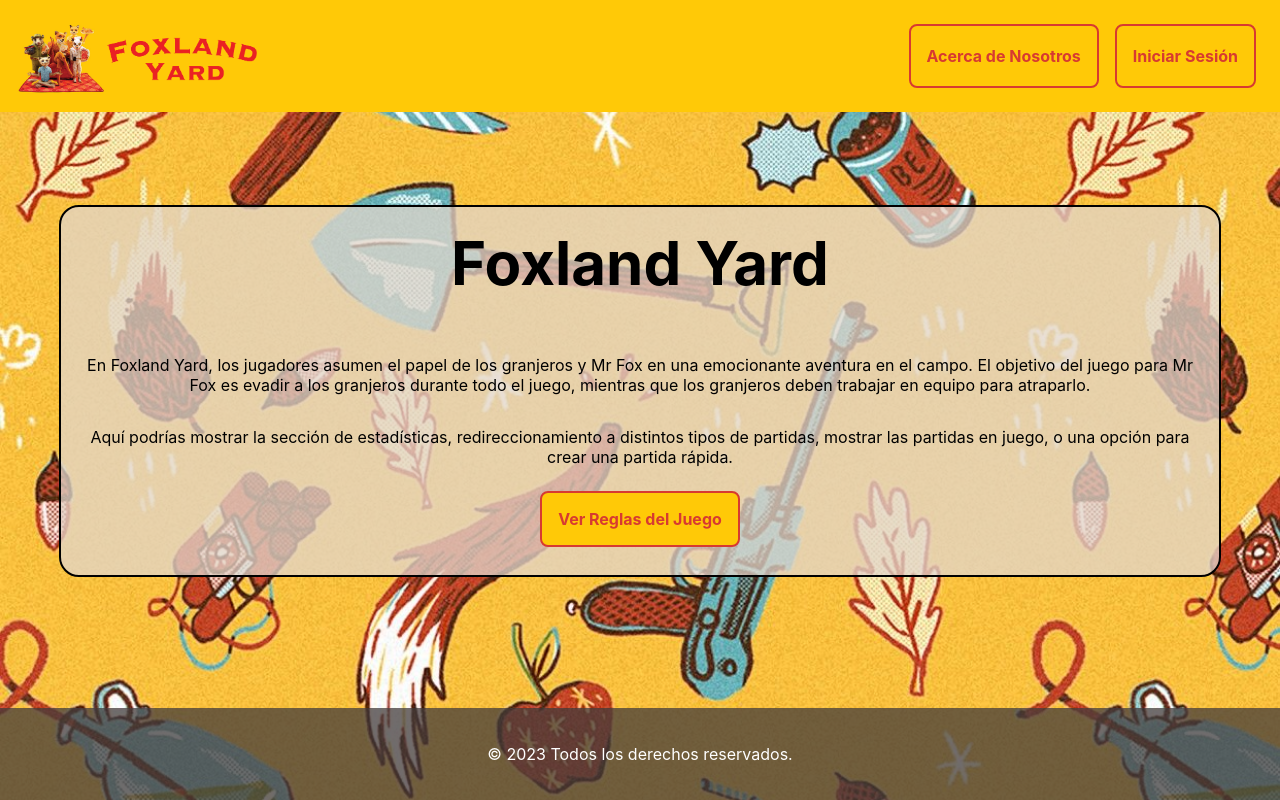
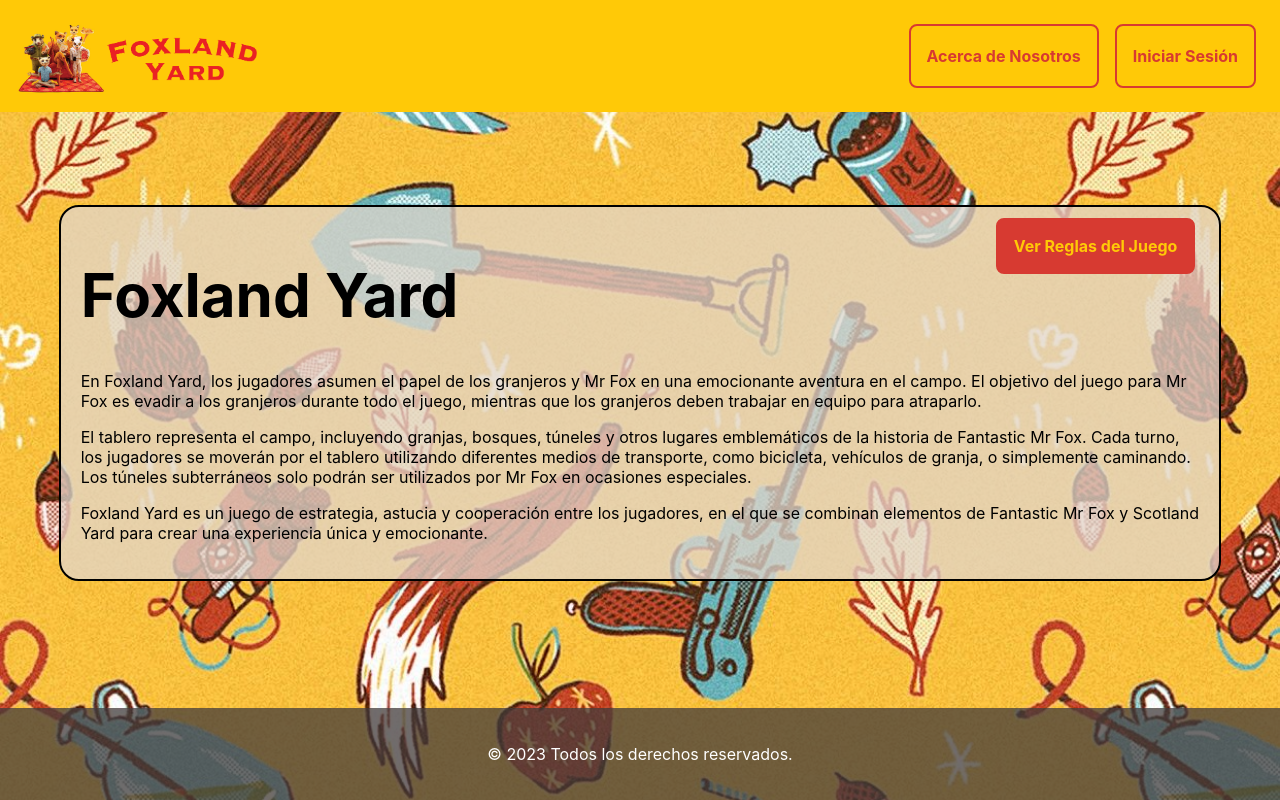
Before and after one commit to sebaterrazas/FoxlandYard-frontend, a React (Vite) app: page / in a window 1280 px wide. Built offline with nearby package versions, Linux system fonts and the light colour scheme.

Commit message:
Fixed MainPage

```diff
--- a/src/styles/CustomButton.css
+++ b/src/styles/CustomButton.css
@@ -9,6 +9,7 @@
     justify-content: center;
     align-items: center;
     font-weight: bold;
+    user-select: none;
 }
 
 .custom-button.primary {
@@ -25,12 +26,13 @@
 .custom-button.secondary {
     color: var(--primary-color);
     background-color: var(--secondary-color);
-    border: 2px solid var(--primary-color);
+    border: 2px solid var(--secondary-color);
 }
 
 .custom-button.secondary:hover {
     color: var(--secondary-color);
     background-color: var(--primary-color);
+    border: 2px solid var(--secondary-color);
 }
 
 .custom-button.tertiary {
--- a/src/views/MainPage.jsx
+++ b/src/views/MainPage.jsx
@@ -9,23 +9,26 @@ const MainPage = () => {
     setShowRules(!showRules);
   };
 
-  const gameSummary = `
-    En Foxland Yard, los jugadores asumen el papel de los granjeros y Mr Fox en una emocionante aventura en el campo.
-    El objetivo del juego para Mr Fox es evadir a los granjeros durante todo el juego, mientras que los granjeros deben
-    trabajar en equipo para atraparlo.
-  `;
-
-  const provisionalElement = `
-    Aquí podrías mostrar la sección de estadísticas, redireccionamiento a distintos tipos de partidas, mostrar las partidas en
-    juego, o una opción para crear una partida rápida.
-  `;
+  const gameSummary = (
+    <>
+    <p>En Foxland Yard, los jugadores asumen el papel de los granjeros y Mr Fox en una emocionante aventura en el campo. El objetivo del juego para Mr Fox es evadir a los granjeros durante todo el juego, mientras que los granjeros deben trabajar en equipo para atraparlo.</p>
+    <p>El tablero representa el campo, incluyendo granjas, bosques, túneles y otros lugares emblemáticos de la historia de Fantastic Mr Fox. Cada turno, los jugadores se moverán por el tablero utilizando diferentes medios de transporte, como bicicleta, vehículos de granja, o simplemente caminando. Los túneles subterráneos solo podrán ser utilizados por Mr Fox en ocasiones especiales.</p>
+    <p>Foxland Yard es un juego de estrategia, astucia y cooperación entre los jugadores, en el que se combinan elementos de Fantastic Mr Fox y Scotland Yard para crear una experiencia única y emocionante.</p>
+    </>
+  );
 
   return (
     <div className='flex-box'>
-      <h1>Foxland Yard</h1>
-      <p>{gameSummary}</p>
-      <p>{provisionalElement}</p>
-      <CustomButton href='/rules'>Ver Reglas del Juego</CustomButton>
+
+      <div className='flex-buttons'>
+        <CustomButton type='secondary' href='/rules'>Ver Reglas del Juego</CustomButton>
+      </div>
+
+      <div className='flex-content'>
+        <h1>Foxland Yard</h1>
+        {gameSummary}
+      </div>
+
     </div>
   );
 };
```
